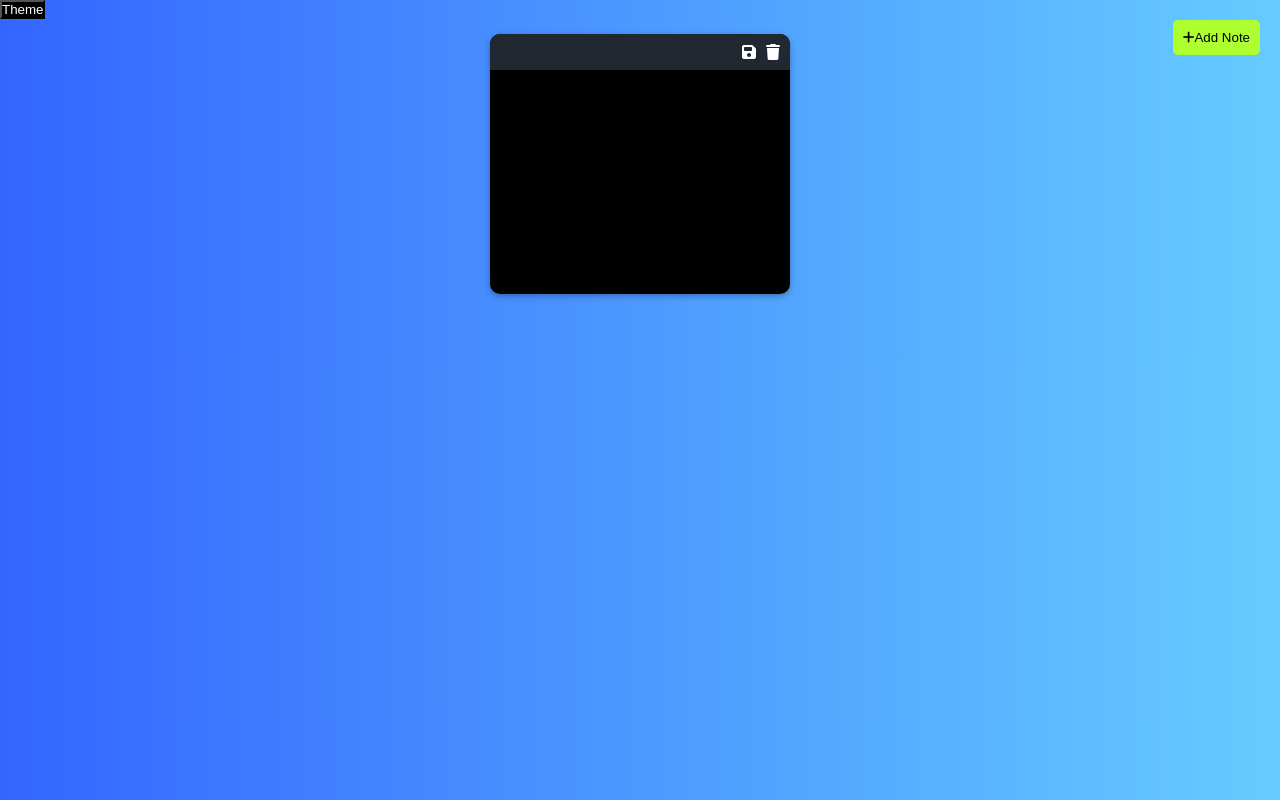
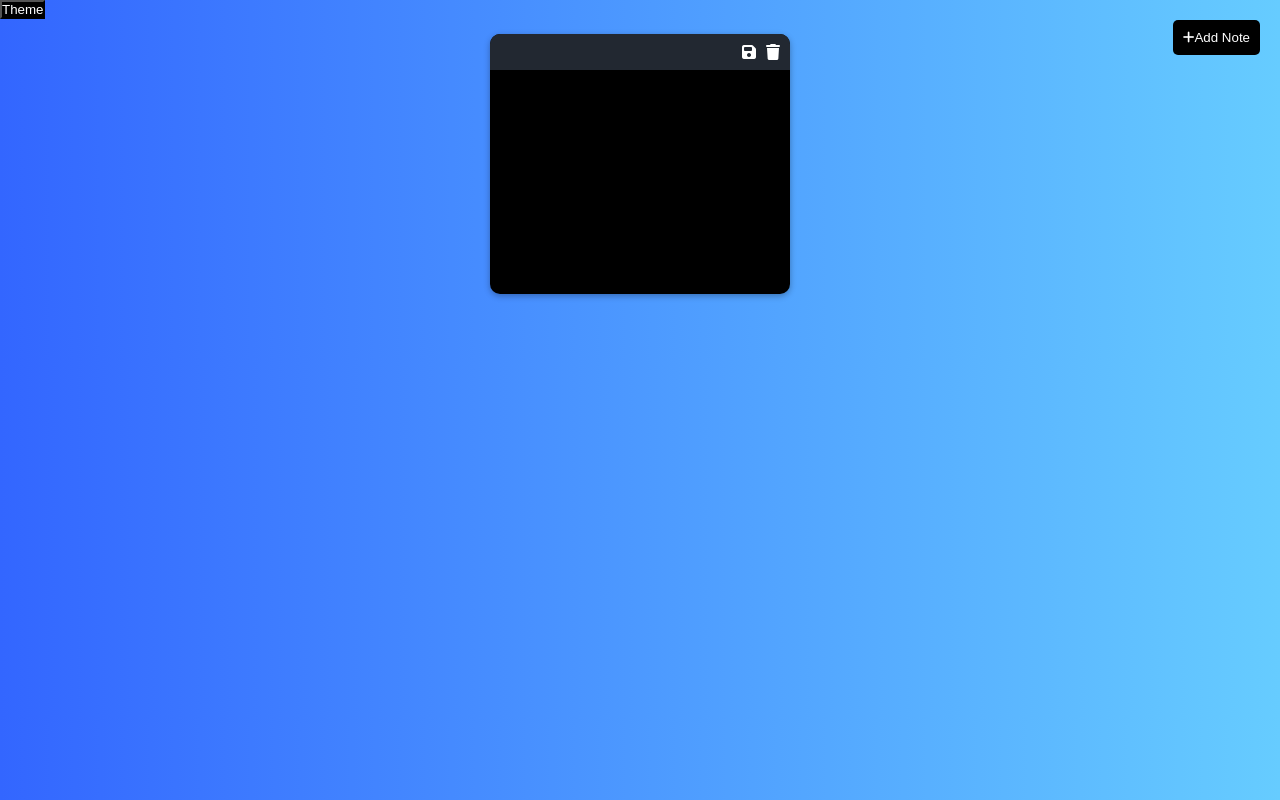
Before and after one commit to havyasam/notes, a plain HTML site: page index.html in a window 1280 px wide. Drawn offline with Linux system fonts and the light colour scheme.

Commit message:
made some changes in button section

```diff
--- a/style.css
+++ b/style.css
@@ -25,15 +25,18 @@ body {
       top:20px;
       right:20px;
       right: 20px;
-      background-color: greenyellow;
+      background-color: black;
       padding:10px;
       border:none;
       outline:none;
       border-radius: 5px;
+      color:white
 
   }
   #btn:hover{
-      background-color: #66ccff;
+      background-color: white;
+      color:black;
+
 
   }
   .note{
```
